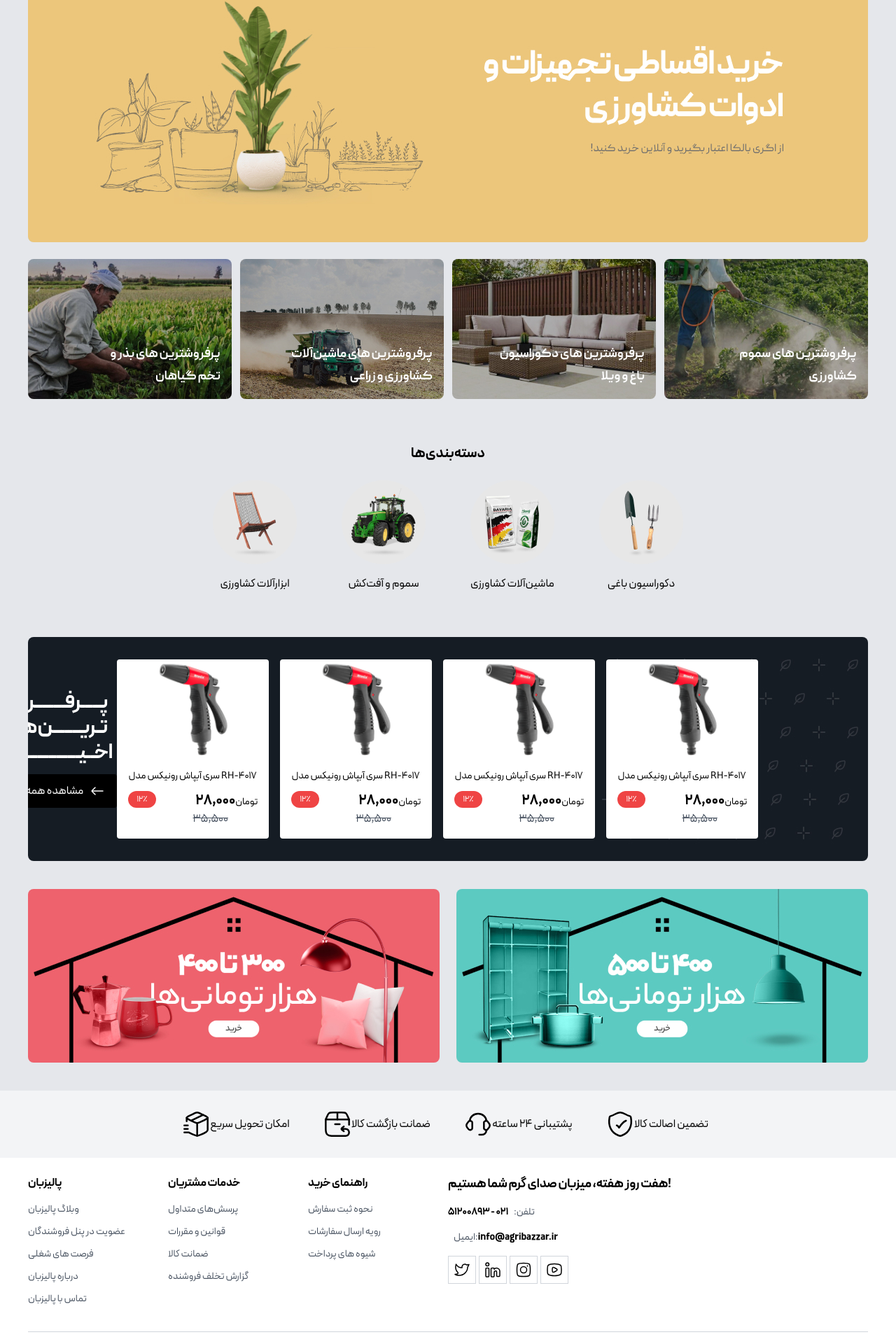
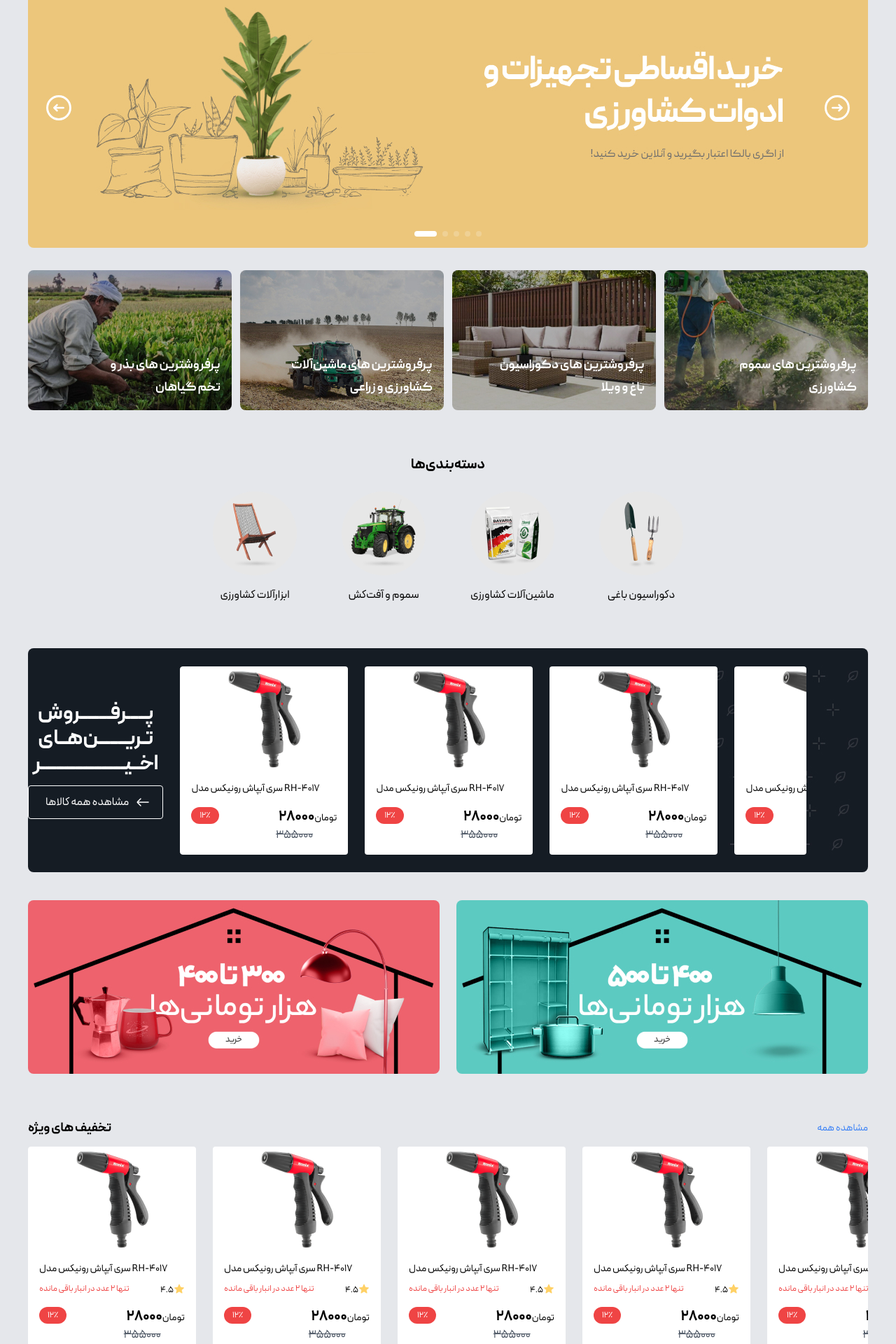
Before and after one commit to hamideslami32/leyan, a Next.js app: page / in a window 1280 px wide. Shown: the part 239-2159 px from the top of the page at 70% size. Built offline with nearby package versions, Linux system fonts and the light colour scheme.

Commit message:
feat: swiper sliders

```diff
--- a/src/components/layout/footer/FooterContact.tsx
+++ b/src/components/layout/footer/FooterContact.tsx
@@ -6,7 +6,7 @@ import Link from "next/link";
 
 const FooterContact = () => {
   return (
-    <div className="flex-1 flex flex-col gap-4">
+    <div className="flex-1 flex flex-col gap-4 mr-16">
       <div className="font-bold text-lg">
         هفت روز هفته، میزبان صدای گرم شما هستیم!
       </div>
--- a/src/components/pages/home/best-sellers/BestSellers.tsx
+++ b/src/components/pages/home/best-sellers/BestSellers.tsx
@@ -2,8 +2,79 @@ import Image from "next/image";
 import Button from "@/components/shared/ui/button/Button";
 import ArrowLeftIcon from "@/assets/icons/arrow-left.svg";
 import ProductCard from "@/components/shared/product-card/ProductCard";
+import Swiper from "@/components/shared/swiper/Swiper";
+
+export const products = [
+  {
+    title: "سری آبپاش رونیکس مدل RH-4017",
+    remaining: "تنها ۲ عدد در انبار باقی مانده",
+    rating: "۴.۵",
+    price: 355000,
+    finalPrice: 28000,
+  },
+  {
+    title: "سری آبپاش رونیکس مدل RH-4017",
+    remaining: "تنها ۲ عدد در انبار باقی مانده",
+    rating: "۴.۵",
+    price: 355000,
+    finalPrice: 28000,
+  },
+  {
+    title: "سری آبپاش رونیکس مدل RH-4017",
+    remaining: "تنها ۲ عدد در انبار باقی مانده",
+    rating: "۴.۵",
+    price: 355000,
+    finalPrice: 28000,
+  },
+  {
+    title: "سری آبپاش رونیکس مدل RH-4017",
+    remaining: "تنها ۲ عدد در انبار باقی مانده",
+    rating: "۴.۵",
+    price: 355000,
+    finalPrice: 28000,
+  },
+  {
+    title: "سری آبپاش رونیکس مدل RH-4017",
+    remaining: "تنها ۲ عدد در انبار باقی مانده",
+    rating: "۴.۵",
+    price: 355000,
+    finalPrice: 28000,
+  },
+  {
+    title: "سری آبپاش رونیکس مدل RH-4017",
+    remaining: "تنها ۲ عدد در انبار باقی مانده",
+    rating: "۴.۵",
+    price: 355000,
+    finalPrice: 28000,
+  },
+  {
+    title: "سری آبپاش رونیکس مدل RH-4017",
+    remaining: "تنها ۲ عدد در انبار باقی مانده",
+    rating: "۴.۵",
+    price: 355000,
+    finalPrice: 28000,
+  },
+  {
+    title: "سری آبپاش رونیکس مدل RH-4017",
+    remaining: "تنها ۲ عدد در انبار باقی مانده",
+    rating: "۴.۵",
+    price: 355000,
+    finalPrice: 28000,
+  },
+  {
+    title: "سری آبپاش رونیکس مدل RH-4017",
+    remaining: "تنها ۲ عدد در انبار باقی مانده",
+    rating: "۴.۵",
+    price: 355000,
+    finalPrice: 28000,
+  },
+];
 
 const BestSellers = () => {
+
+  const renderedProducts = products.map((product, index) => (
+    <ProductCard key={index} productData={product} />
+  ))
   return (
     <div className="my-8 relative max-w-[1200px] overflow-x-hidden">
       <Image
@@ -13,23 +84,20 @@ const BestSellers = () => {
         alt="best-sellers-bg"
         className="rounded-lg inline"
       />
-      <div className="absolute right-0 top-0 w-full h-full flex items-center mr-16">
+      <div className="absolute right-0 top-0 w-full h-full flex items-center pr-16">
         <div>
           <h2 className="text-3xl text-center text-white font-bold mb-3">
             پـــــرفــــــــروش
             <br /> ‌تـریـــــــن‌هــای
             <br /> اخــیــــــــــــــــــــــر
           </h2>
-          <Button>
+          <Button variant="white-outlined">
             <span className="ml-2">مشاهده همه کالاها</span>
             <ArrowLeftIcon />
           </Button>
         </div>
-        <div className="flex-1 flex gap-4 items-center mr-10 overflow-hidden">
-          <ProductCard />
-          <ProductCard />
-          <ProductCard />
-          <ProductCard />
+        <div className="flex-1 flex gap-4 items-center px-6 overflow-hidden">
+          <Swiper data={renderedProducts} slidesPerView={'auto'} radius="md" />
         </div>
       </div>
     </div>
--- /dev/null
+++ b/src/components/shared/custom-carousel/CustomCarousel.tsx
@@ -0,0 +1,24 @@
+import Link from "next/link"
+import { ReactNode } from "react"
+import SwiperCarousel from "../swiper/Swiper"
+
+interface CustomCarouselProps {
+    title: ReactNode,
+    link: string,
+    data: any[]
+}
+
+const CustomCarousel = (props: CustomCarouselProps) => {
+    const {link, title, data} = props
+  return (
+    <div className="relative my-16">
+        <div className="flex items-center justify-between mb-3">
+            <span className="font-bold text-lg">{title}</span>
+            <Link href={link} className="text-blue-500 text-sm">مشاهده همه</Link>
+        </div>
+        <SwiperCarousel data={data} radius="md"  />
+    </div>
+  )
+}
+
+export default CustomCarousel
--- a/src/components/shared/product-card/ProductCard.tsx
+++ b/src/components/shared/product-card/ProductCard.tsx
@@ -1,33 +1,43 @@
-// eslint-disable-next-line @next/next/no-img-element
-import StarFilledIcon from "@/assets/icons/star-filled.svg";
-import Image from "next/image";
+/* eslint-disable @next/next/no-img-element */
+import StarFilledIcon from "@/assets/icons/star-filled.svg"
 
-const ProductCard = () => {
+interface ProductCardProps {
+  showRating?: boolean;
+  productData: any;
+}
+
+const ProductCard = (props: ProductCardProps) => {
+  const { showRating = false, productData } = props;
   return (
-    <div className="w-[217px] h-[256px] bg-white rounded-md flex flex-col">
+    <div className="w-[240px] bg-white rounded-md flex flex-col">
       <div className="h-[55%]">
         <img
-          className="w-full h-full object-cover roundend-t-md object-scale-down"
+          className="mx-auto
+           roundend-t-md object-scale-down"
           alt="product-1"
           src="/images/product-sample.png"
         />
       </div>
       <div className="flex-1 p-4 flex flex-col justify-between">
-        <div className="text-sm">سری آبپاش رونیکس مدل RH-4017</div>
-        {/* <div className="flex justify-between items-center">
-          <span className="text-red-500">تنها ۲ عدد در انبار باقی مانده</span>
-          <span>
-            <span className="ml-1">۴.۵</span>
-            <StarFilledIcon />
+        <div className="text-sm">{productData.title}</div>
+        {showRating && <div className="flex justify-between items-center text-xs mt-2">
+          <span className="text-red-500">{productData.remaining}</span>
+          <span className="flex items-center">
+            <span className="ml-1 mt-1">{productData.rating}</span>
+            <StarFilledIcon width="16" height="16" />
           </span>
-        </div> */}
-        <div className="flex justify-between">
-            {/* TODO // change bg-red-500 and add color pallete */}
-            <span className="h-6 bg-red-500 px-3 py-1 rounded-xl text-xs text-white">۱۲٪</span>
-            <div className="flex flex-col">
-                <span className="text-sm"><span className="text-xl ml-1 font-bold">۲۸,۰۰۰</span>تومان</span>
-                <span className="text-gray-600 line-through">۳۵,۵۰۰</span>
-            </div>
+        </div>}
+        <div className="flex justify-between mt-4">
+          {/* TODO // change bg-red-500 and add color pallete */}
+          <span className="h-6 bg-red-500 px-3 py-1 rounded-xl text-xs text-white">
+            ۱۲٪
+          </span>
+          <div className="flex flex-col">
+            <span className="text-sm">
+              <span className="text-xl ml-1 font-bold">{productData.finalPrice}</span>تومان
+            </span>
+            <span className="text-gray-600 line-through">{productData.price}</span>
+          </div>
         </div>
       </div>
     </div>
--- /dev/null
+++ b/src/components/shared/swiper/Swiper.tsx
@@ -0,0 +1,77 @@
+// Import Swiper React components
+import { ReactNode, } from "react";
+import { Swiper, SwiperProps, SwiperSlide } from "swiper/react";
+
+// Import Swiper styles
+import "swiper/swiper-bundle.css";
+
+import { A11y, Navigation, Pagination, Scrollbar } from "swiper/modules";
+
+import RightArrowCircle from "@/assets/icons/right-arrow-circle.svg";
+import LeftArrowCircle from "@/assets/icons/left-arrow-circle.svg";
+import classNames from "classnames";
+
+export interface CustomSwiperCarouselProps extends SwiperProps {
+  data: ReactNode[];
+  showPagination?: boolean;
+  showNavigation?: boolean;
+  radius?: 'md' | 'lg' | 'xl'
+}
+
+const SwiperCarousel = (props: CustomSwiperCarouselProps) => {
+  const {
+    data = [],
+    slidesPerView = 'auto',
+    showPagination,
+    showNavigation,
+    spaceBetween = 24,
+    radius,
+  } = props;
+
+  return (
+    <Swiper
+      // breakpoints={breakpoints}
+      spaceBetween={spaceBetween}
+      slidesPerView={slidesPerView}
+      className={classNames("relative", radius && `rounded-${radius}`)}
+      onSlideChange={() => console.log("slide change")}
+      onSwiper={(swiper) => console.log(swiper)}
+      modules={[Navigation, Pagination, Scrollbar, A11y]}
+      mousewheel
+      observer
+      observeParents
+      observeSlideChildren
+      pagination={showPagination && {
+        clickable: true,
+      }}
+      navigation={{
+        prevEl: `#prev`,
+        nextEl: `#next`,
+      }}
+    >
+      {showNavigation && (
+        <>
+          <RightArrowCircle
+            id="prev"
+            width="40"
+            height="40"
+            className="text-white cursor-pointer z-10 absolute top-1/2 -translate-y-1/2 right-6"
+          />
+          <LeftArrowCircle
+            id="next"
+            width="40"
+            height="40"
+            className="text-white cursor-pointer z-10 absolute top-1/2 -translate-y-1/2 left-6"
+          />
+        </>
+      )}
+
+      {!!data.length &&
+        data.map((item, index) => {
+          return <SwiperSlide key={index}>{item}</SwiperSlide>;
+        })}
+    </Swiper>
+  );
+};
+
+export default SwiperCarousel;
--- a/src/components/shared/ui/button/Button.tsx
+++ b/src/components/shared/ui/button/Button.tsx
@@ -9,7 +9,7 @@ export interface ButtonProps extends ButtonHTMLAttributes<HTMLButtonElement> {
 const variantStyles: Record<Variants, string> = {
   normal: "bg-black text-white hover:bg-gray-700",
   outlined: "border-black border hover:bg-gray-100",
-  "white-outlined": "border border-white hover:bg-[#FFFFFF40]",
+  "white-outlined": "border border-white hover:bg-[#FFFFFF40] text-white",
   icon: "!px-0",
   text: "",
 };
--- a/src/pages/index.tsx
+++ b/src/pages/index.tsx
@@ -1,19 +1,36 @@
 /* eslint-disable @next/next/no-img-element */
-import BestSellers from "@/components/pages/home/best-sellers/BestSellers";
+import BestSellers, { products } from "@/components/pages/home/best-sellers/BestSellers";
 import Categories from "@/components/pages/home/categories/Categories";
 import PopularCards from "@/components/pages/home/popular-cards/PopularCards";
+import CustomCarousel from "@/components/shared/custom-carousel/CustomCarousel";
+import ProductCard from "@/components/shared/product-card/ProductCard";
+import Swiper from "@/components/shared/swiper/Swiper";
 import Image from "next/image";
 import Link from "next/link";
+import { ReactNode, useMemo } from "react";
 
 const Home = () => {
-  return (
-    <div className="w-full max-w-screen-xl mx-auto">
-      <div className="h-[400px] my-6 bg-blue-200 rounded-lg">
+  const renderedDataCustomSlider: ReactNode[] = useMemo(() => {
+    return products.map((product, i) => (
+      <ProductCard productData={product} key={i} showRating />
+    ));
+  }, []);
+  const firstSliderData: ReactNode[] = useMemo(() => {
+    return [...new Array(5)].map((_, i) => (
+      <div key={i} className="h-[400px]">
         <img
           src="/images/home/banner.png"
           alt="banner"
           className="rounded-lg"
         />
+      </div>
+    ));
+  }, []);
+
+  return (
+    <div className="w-full max-w-screen-xl mx-auto">
+      <div className="my-8 rounded-lg">
+        <Swiper data={firstSliderData} showNavigation showPagination />
       </div>
       <PopularCards />
       <Categories />
@@ -38,6 +55,8 @@ const Home = () => {
           />
         </Link>
       </div>
+      <CustomCarousel title={'تخفیف های ویژه'} link={'/'} data={renderedDataCustomSlider} />
+      <CustomCarousel title={'بر اساس بازدید های شما'} link={'/'} data={renderedDataCustomSlider} />
     </div>
   );
 };
--- a/src/styles/globals.css
+++ b/src/styles/globals.css
@@ -4,14 +4,14 @@
 
 @font-face {
   font-family: peyda;
-  src: url('/fonts/PeydaWeb/woff2/PeydaWebFaNum-Regular.woff2');
+  src: url("/fonts/PeydaWeb/woff2/PeydaWebFaNum-Regular.woff2");
   font-display: auto;
   font-weight: normal;
 }
 
 @font-face {
   font-family: peyda;
-  src: url('/fonts/PeydaWeb/woff2/PeydaWebFaNum-Bold.woff2');
+  src: url("/fonts/PeydaWeb/woff2/PeydaWebFaNum-Bold.woff2");
   font-display: auto;
   font-weight: bold;
 }
@@ -24,6 +24,19 @@
 }
 
 .drop-shadow {
-  -webkit-filter: drop-shadow(0px 3px 10px rgba(0,0,0,.8));
-  filter: drop-shadow(0px 0px 10px rgba(0,0,0,.8));
-  }
+  -webkit-filter: drop-shadow(0px 3px 10px rgba(0, 0, 0, 0.8));
+  filter: drop-shadow(0px 0px 10px rgba(0, 0, 0, 0.8));
+}
+
+.swiper-slide { width: auto !important; }
+
+.swiper-pagination-bullet {
+  transition: width .6s;
+  border-radius: 8px !important;
+  background-color: rgb(255, 255, 255) !important;
+}
+
+.swiper-pagination-bullet-active {
+  width: 32px !important;
+  background-color: rgb(255, 255, 255) !important;
+}
```
Also changed, not shown: src/store/index.ts (+4 -4 lines), src/assets/icons/left-arrow-circle.svg (added), src/assets/icons/right-arrow-circle.svg (added).
